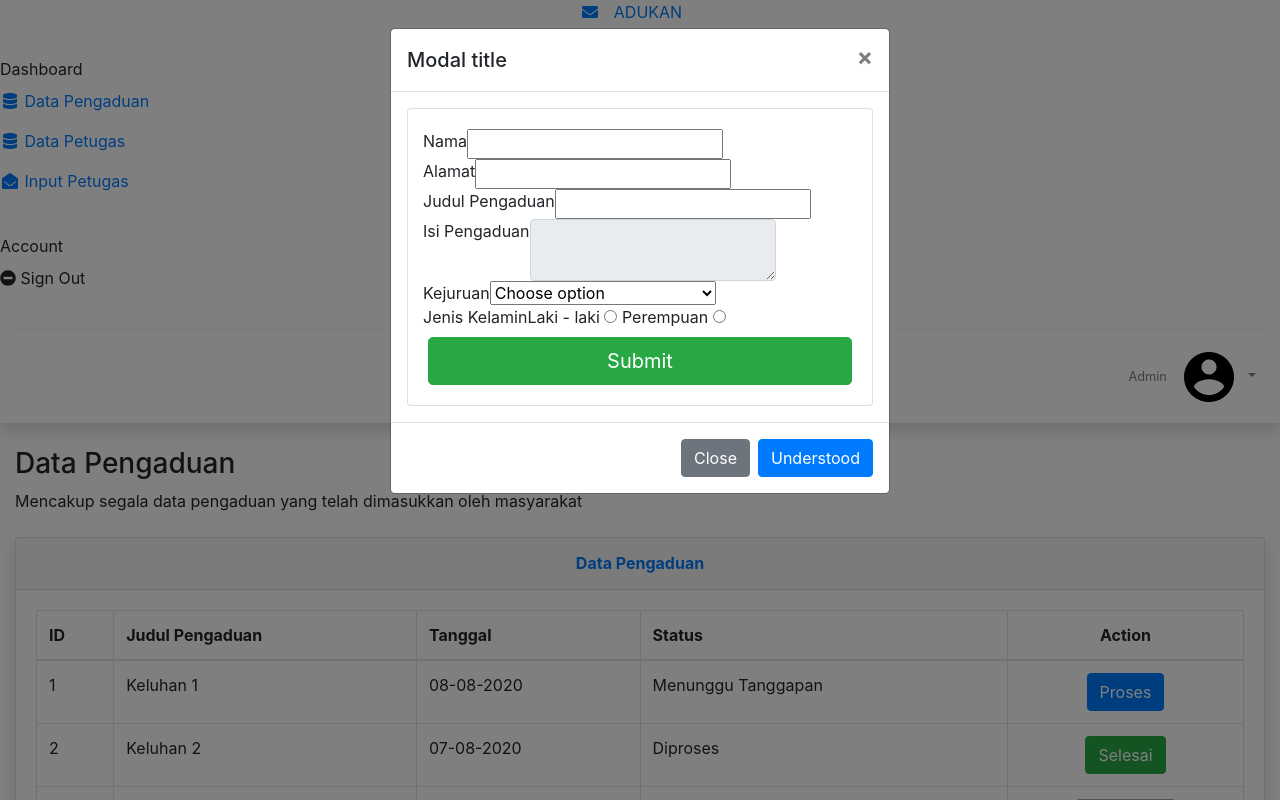
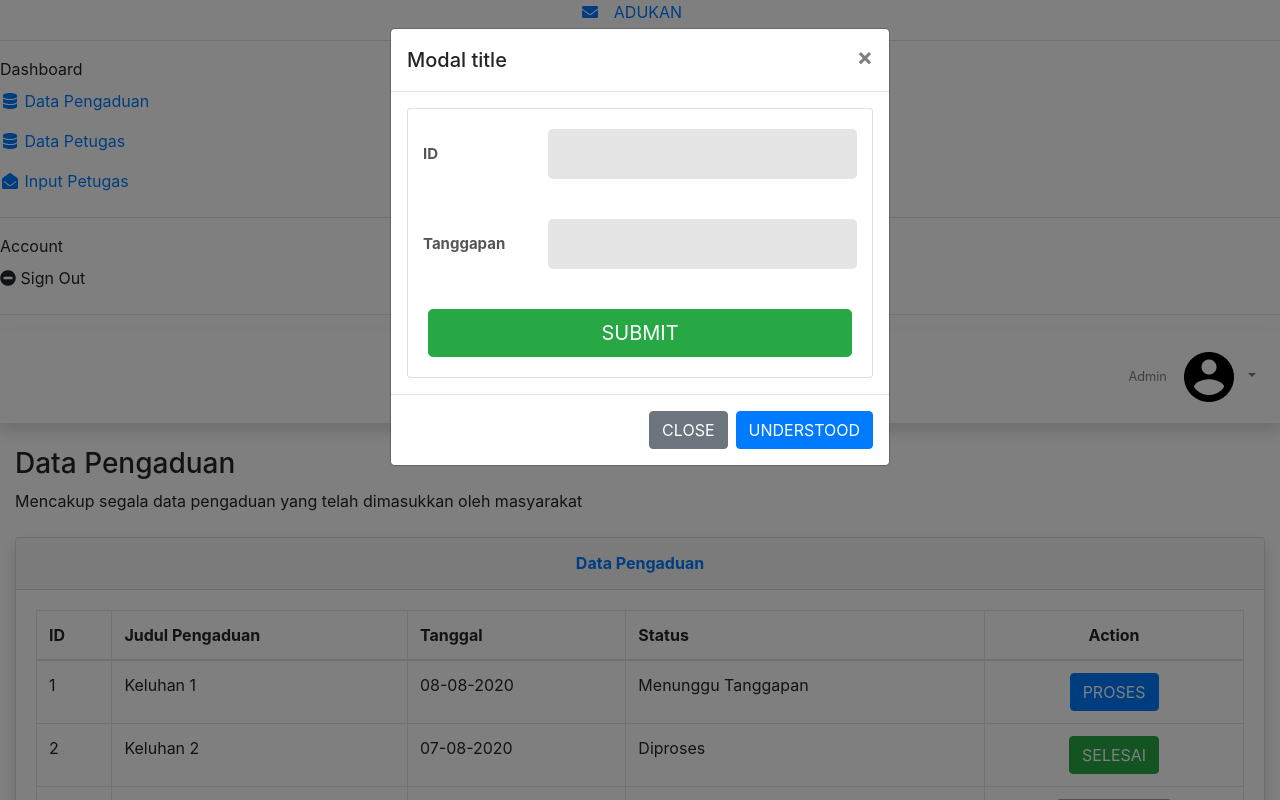
Before and after one commit to RafiIzzatulRizquFaris/PengaduanMasyarakatCI, a CodeIgniter app: page /PengaduanMasyarakatCI/AdminController/index in a window 1280 px wide, after a click on "SELESAI". Run offline with CodeIgniter, Linux system fonts and the light colour scheme; some libraries are stand-ins or nearby versions.

Commit message:
Update admindashboard.php
change format form reporting

```diff
--- a/application/views/admin/admindashboard.php
+++ b/application/views/admin/admindashboard.php
@@ -18,6 +18,7 @@
 
 	<!-- Custom styles for this template-->
 	<link href="<?php echo base_url('css/sb-admin-2.min.css');?>" rel="stylesheet">
+	<link href="<?php echo base_url('css/main.css');?>" rel="stylesheet">
 	<script src="https://cdnjs.cloudflare.com/ajax/libs/font-awesome/5.13.0/js/all.min.js" crossorigin="anonymous">
 	</script>
 	<link rel="stylesheet" href="https://stackpath.bootstrapcdn.com/bootstrap/4.5.0/css/bootstrap.min.css"
@@ -247,68 +248,19 @@
 						<div class="card-body">
 							<form method="POST" action="invoice.php">
 								<div class="form-row">
-									<div class="name">Nama</div>
+									<div class="name">ID</div>
 									<div class="value">
 										<div class="input-group">
-											<input class="input--style-5" type="text" name="nama_pengaduan" />
+											<input class="input--style-5" type="text" name="id_pengaduan" disabled />
 										</div>
 									</div>
 								</div>
 								<div class="form-row">
-									<div class="name">Alamat</div>
+									<div class="name">Tanggapan</div>
 									<div class="value">
 										<div class="input-group">
-											<input class="input--style-5" type="email" name="alamat_pengaduan" />
+											<input class="input--style-5" type="text" name="tanggapan_pengaduan" />
 										</div>
-									</div>
-								</div>
-								<div class="form-row">
-									<div class="name">Judul Pengaduan</div>
-									<div class="value">
-										<div class="input-group">
-											<input class="input--style-5" type="text" name="judul_pengaduan" />
-										</div>
-									</div>
-								</div>
-								<div class="form-row">
-									<div class="name">Isi Pengaduan</div>
-									<div class="value">
-										<div class="input-group text-justify">
-											<!-- <input type="text" class="input--style-5 input-group-text" name="isi_pengaduan"> -->
-											<textarea class="form-control input--style-5 input-group-text"></textarea>
-										</div>
-									</div>
-								</div>
-								<div class="form-row">
-									<div class="name">Kejuruan</div>
-									<div class="value">
-										<div class="input-group">
-											<div class="rs-select2 js-select-simple select--no-search">
-												<select name="kejuran_siswa">
-													<option disabled="disabled" selected="selected">Choose option
-													</option>
-													<option>Rekayasa Perangkat Lunak</option>
-													<option>Multimedia</option>
-													<option>Teknik Elektronik Informasi</option>
-													<option>Broadcast</option>
-													<option>Teknik Komputer Jaringan</option>
-												</select>
-												<div class="select-dropdown"></div>
-											</div>
-										</div>
-									</div>
-								</div>
-								<div class="form-row p-t-20">
-									<label class="label label--block">Jenis Kelamin</label>
-									<div class="p-t-15">
-										<label class="radio-container m-r-55">Laki - laki
-											<input type="radio" name="gender_siswa" />
-											<span class="checkmark"></span>
-										</label>
-										<label class="radio-container">Perempuan
-											<input type="radio" name="gender_siswa" />
-											<span class="checkmark"></span>
-										</label>
 									</div>
 								</div>
 								<div class="text-center">
```
